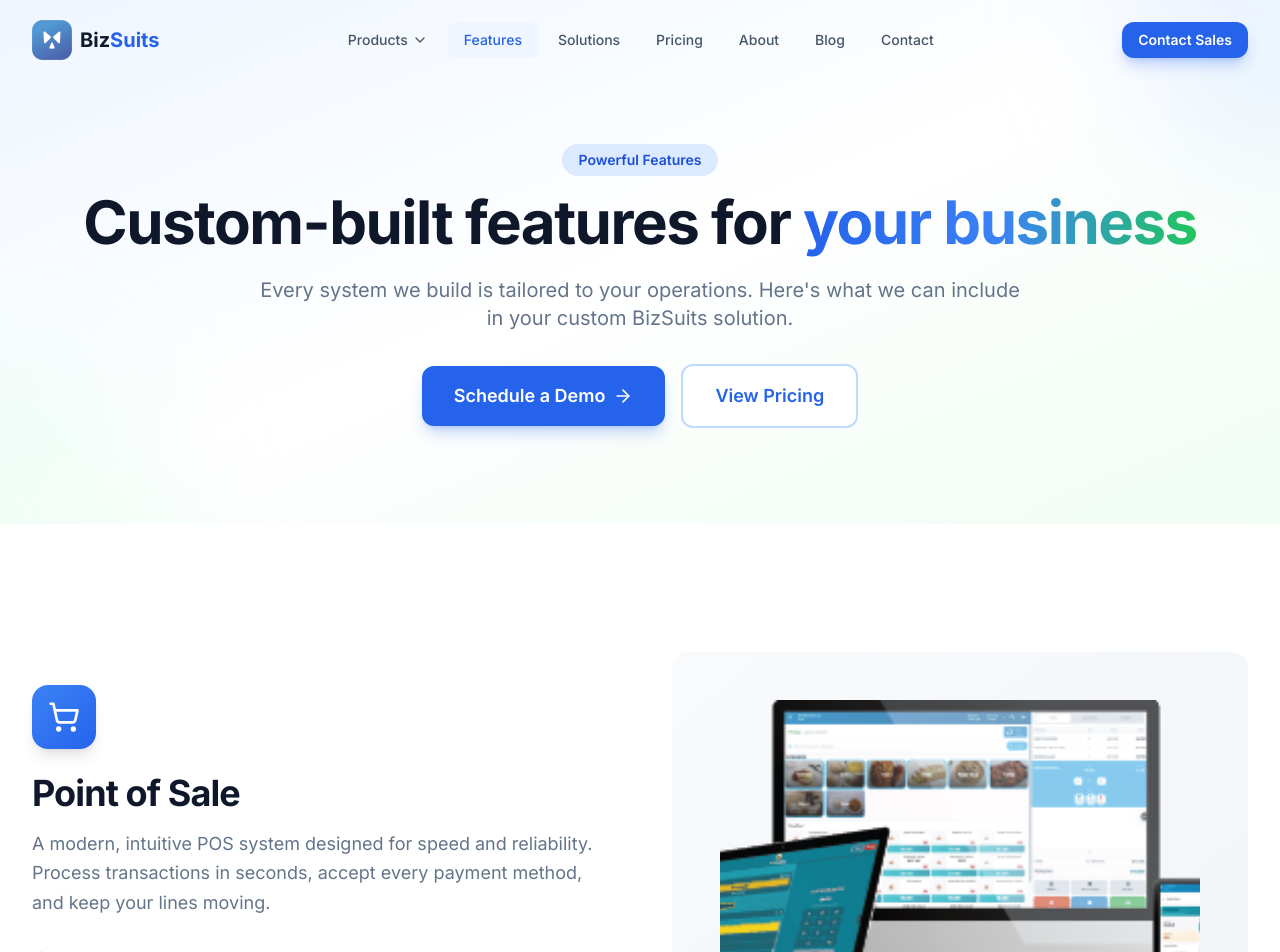
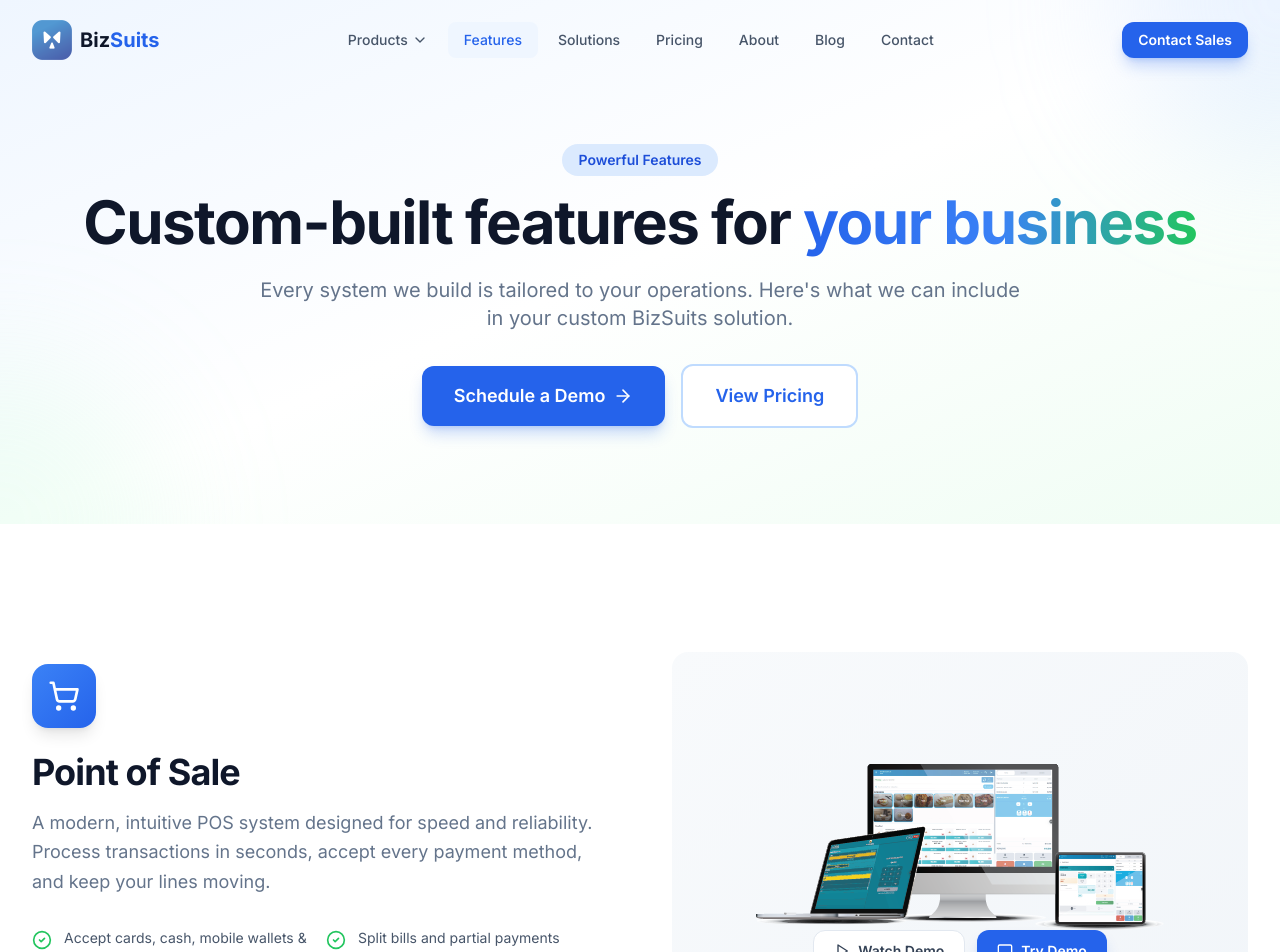
Before and after one commit to casstimmy/BSuits-Site, a Next.js app: page /features in a window 1280 px wide. Shown: the top 952 px of the page. Built offline with nearby package versions, Linux system fonts and the light colour scheme.

Commit message:
improve on the webproduct optimization and ux

```diff
--- a/src/app/features/page.tsx
+++ b/src/app/features/page.tsx
@@ -210,7 +210,7 @@ export default function FeaturesPage() {
                       <img
                         src="/images/Point%20of%20sales%20preview.png"
                         alt="Point of Sales Preview"
-                        className="w-full h-full object-cover"
+                        className="w-auto h-auto max-w-full max-h-80 object-contain"
                       />
                     ) : (
                       <div className="bg-white rounded-xl shadow-lg p-6 w-full max-w-sm mb-6">
```
